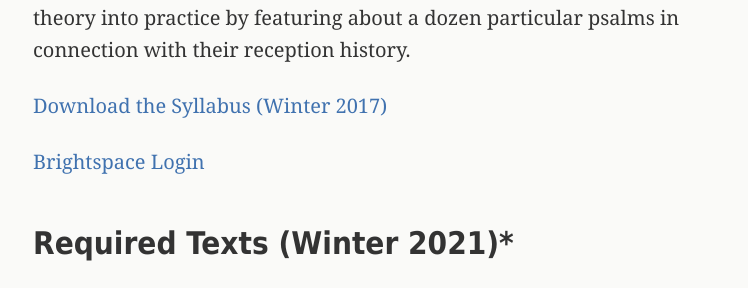
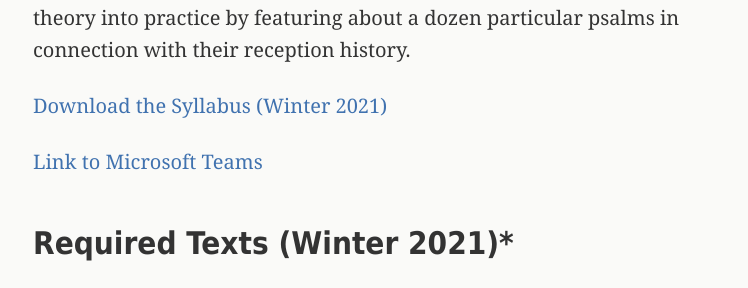
Before and after one commit to danieldriver/danieldriver.github.io, a Jekyll site: the page built from _pages/hb-3112.md, in a window 1280 px wide. Shown: the part 599-887 px from the top of the page, without its empty margins (265-1013 px from the left). Built offline with Jekyll 4.4.1, drawn with Linux system fonts in a browser that asks for light colours; a script that is not in the unit is left out.

Commit message:
update Psalms course for start of Winter 2021

```diff
--- a/_pages/hb-3112.md
+++ b/_pages/hb-3112.md
@@ -21,9 +21,9 @@ reading and understanding the Psalter. Second, seminars will help put
 theory into practice by featuring about a dozen particular psalms in
 connection with their reception history.
 
-[Download the Syllabus (Winter 2017)](https://github.com/danieldriver/Syllabi/raw/master/HB/HB%203112-Psalms-Driver%202017.pdf)
+[Download the Syllabus (Winter 2021)](https://github.com/danieldriver/Syllabi/raw/master/HB/HB%203112-Psalms-Driver%202021.pdf)
 
-[Brightspace Login](https://smu.brightspace.com/d2l/login)
+[Link to Microsoft Teams](https://teams.microsoft.com/l/team/19%3a3668c2353a804c62bb7b6bde0ba29d8b%40thread.tacv2/conversations?groupId=eb4bee61-d016-40d8-928f-d8dddfa1685c&tenantId=91a947b7-4a37-4ddc-8caa-1f4c21afbc4c)
 
 ## Required Texts (Winter 2021)*
 
```
